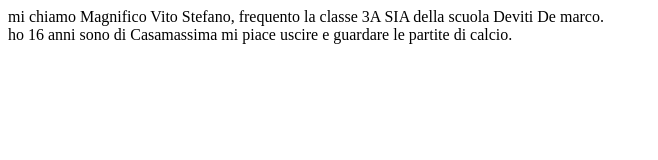
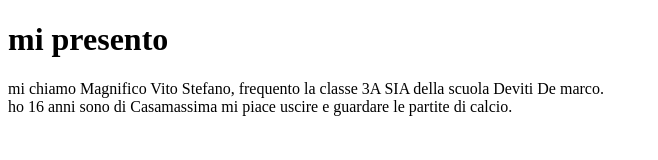
Before and after one commit to stefanomagnifico0/html, a plain HTML site: page esercizi/primo html.html in a window 1280 px wide. Shown: the whole page, without its empty margins (0-658 px from the left). Drawn offline with Linux system fonts and the light colour scheme.

Commit message:
Update primo html.html

```diff
--- a/esercizi/primo html.html
+++ b/esercizi/primo html.html
@@ -5,7 +5,8 @@
          <title>Nome programma</title>
    </head>
   <body>
-  mi chiamo Magnifico Vito Stefano, frequento la classe 3A SIA della scuola Deviti De marco.
-  <br> ho 16 anni sono di Casamassima mi piace uscire e guardare le partite di calcio.
+ <h1> mi presento </h1>
+ <p> mi chiamo Magnifico Vito Stefano, frequento la classe 3A SIA della scuola Deviti De marco.
+  <br> ho 16 anni sono di Casamassima mi piace uscire e guardare le partite di calcio.</p>
   </body>
   </html>
```
